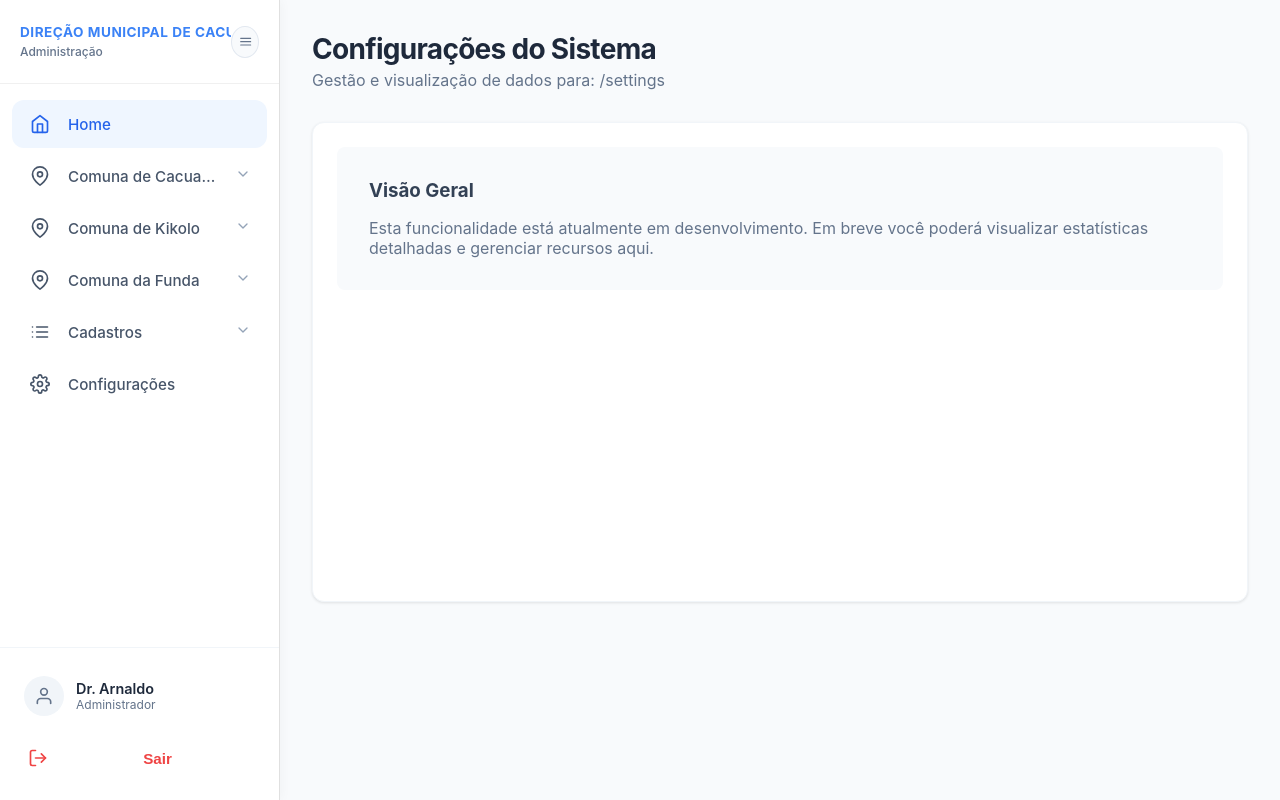
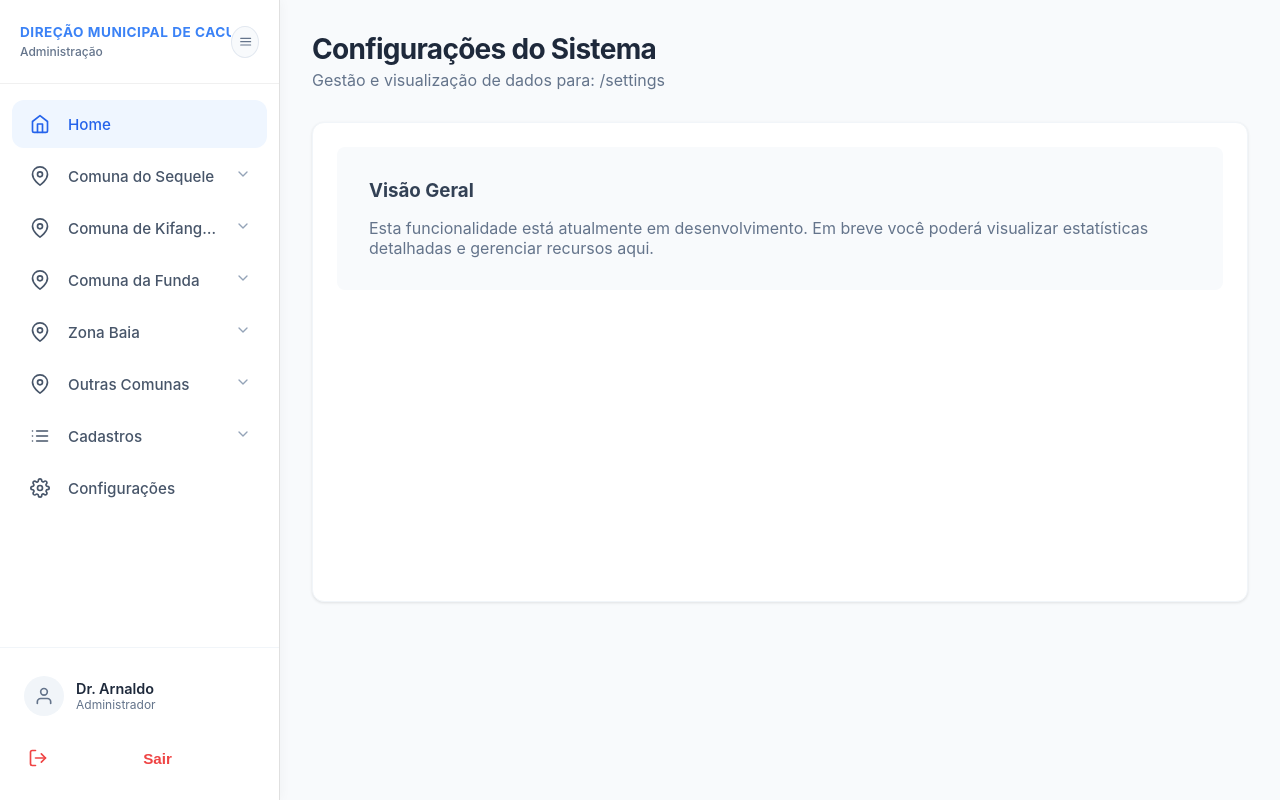
Before and after one commit to aguinaldoarnaldo/Estatistica_hospitalar_Sequele, a React (Vite) app in the folder frontend/: page /settings in a window 1280 px wide. Built offline with nearby package versions, Linux system fonts and the light colour scheme.

Commit message:
feat: Add a new `Sidebar` React component with navigation, collapse functionality, and user profile.

```diff
--- a/frontend/src/Components/Sidebar/Sidebar.jsx
+++ b/frontend/src/Components/Sidebar/Sidebar.jsx
@@ -23,37 +23,56 @@ const MENU_ITEMS = [
     path: '/home',
   },
   {
-    title: 'Comuna de Cacuaco',
+    title: 'Comuna do Sequele',
     icon: <FiMapPin />,
     children: [
-      { title: 'Dados da Comuna', icon: <FiBarChart2 />, path: '/cacuaco/dados' },
-      { title: 'Hospital Municipal de Cacuaco', icon: <FiActivity />, path: '/cacuaco/hospital-municipal' },
-      { title: 'Hospital de Referência de Cacuaco', icon: <FiActivity />, path: '/cacuaco/hospital-referencia' },
-      { title: 'Centro de Saúde 22 de Janeiro', icon: <FiActivity />, path: '/cacuaco/centro-22-janeiro' },
+      { title: 'Vila Verde Cativa', icon: <FiActivity />, path: '/sequele/vila-verde-cativa' },
+      { title: 'Centro de Saúde R Sequele', icon: <FiActivity />, path: '/sequele/centro-saude-r-sequele' },
+      { title: 'Posto de Saúde do Mulundo', icon: <FiActivity />, path: '/sequele/posto-saude-mulundo' },
     ]
   },
   {
-    title: 'Comuna de Kikolo',
+    title: 'Comuna de Kifangondo',
     icon: <FiMapPin />,
     children: [
-      { title: 'Dados da Comuna', icon: <FiBarChart2 />, path: '/kikolo/dados' },
-      { title: 'Unidades Sanitárias', icon: <FiActivity />, path: '/kikolo/unidades' },
+      { title: 'Centro de Saúde 22 de Janeiro', icon: <FiActivity />, path: '/kifangondo/centro-saude-22-janeiro' },
+      { title: 'Posto de Saúde da Kaop Velha Sul', icon: <FiActivity />, path: '/kifangondo/posto-saude-kaop-velha-sul' },
+      { title: 'Centro de Saúde Alto Kifangondo', icon: <FiActivity />, path: '/kifangondo/centro-saude-alto-kifangondo' },
     ]
   },
   {
     title: 'Comuna da Funda',
     icon: <FiMapPin />,
     children: [
-      { title: 'Dados da Comuna', icon: <FiBarChart2 />, path: '/funda/dados' },
-      { title: 'Unidades Sanitárias', icon: <FiActivity />, path: '/funda/unidades' },
+      { title: 'Centro Materno Infantil da Funda', icon: <FiActivity />, path: '/funda/centro-materno-infantil' },
+      { title: 'Posto de Saúde da Kilunda', icon: <FiActivity />, path: '/funda/posto-saude-kilunda' },
+    ]
+  },
+  {
+    title: 'Zona Baia',
+    icon: <FiMapPin />,
+    children: [
+      { title: 'Centro KM30', icon: <FiActivity />, path: '/zona-baia/centro-km30' },
+      { title: 'Posto de Saúde Dimba', icon: <FiActivity />, path: '/zona-baia/posto-saude-dimba' },
+    ]
+  },
+  {
+    title: 'Outras Comunas',
+    icon: <FiMapPin />,
+    children: [
+       { title: 'Comuna de Cacuaco', icon: <FiMapPin />, path: '/cacuaco/dados' },
+       { title: 'Comuna de Kikolo', icon: <FiMapPin />, path: '/kikolo/dados' },
     ]
   },
   {
     title: 'Cadastros',
     icon: <FiList />,
     children: [
+      { title: 'Comunas', icon: <FiMapPin />, path: '/cadastros/comunas' },
+      { title: 'Unidades Sanitárias', icon: <FiActivity />, path: '/cadastros/unidades' },
       { title: 'Funcionários', icon: <FiUsers />, path: '/cadastros/funcionarios' },
       { title: 'Pacientes', icon: <FiUsers />, path: '/cadastros/pacientes' },
+      { title: 'Usuários e Acessos', icon: <FiUser />, path: '/cadastros/usuarios-acessos' },
     ]
   },
   {
```
